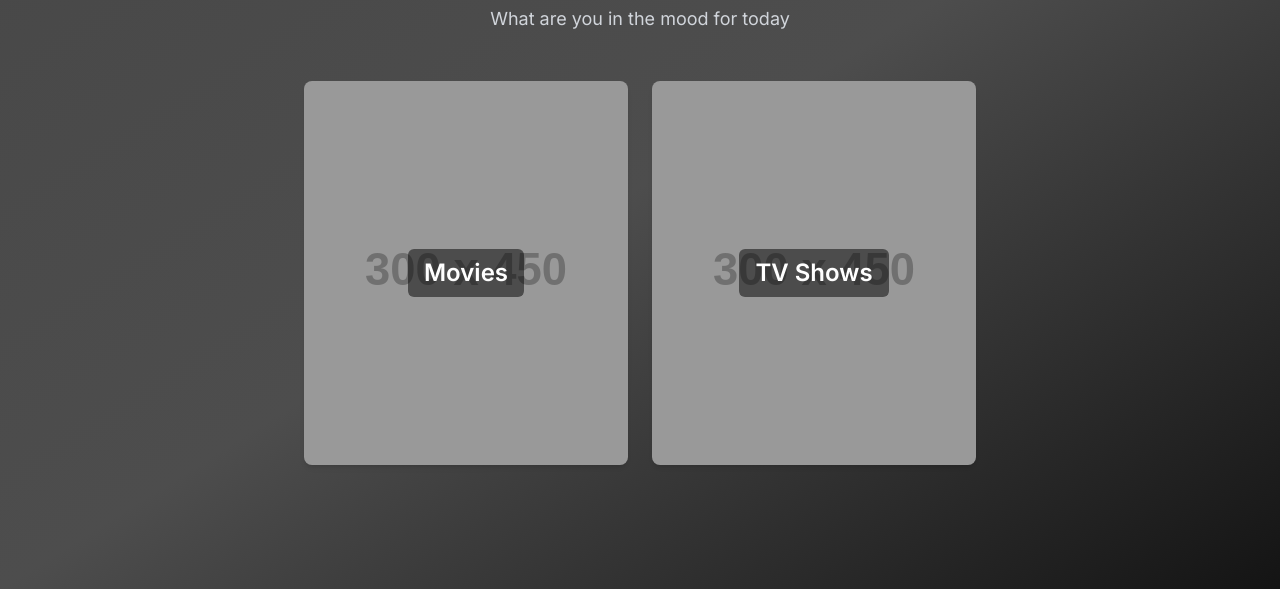
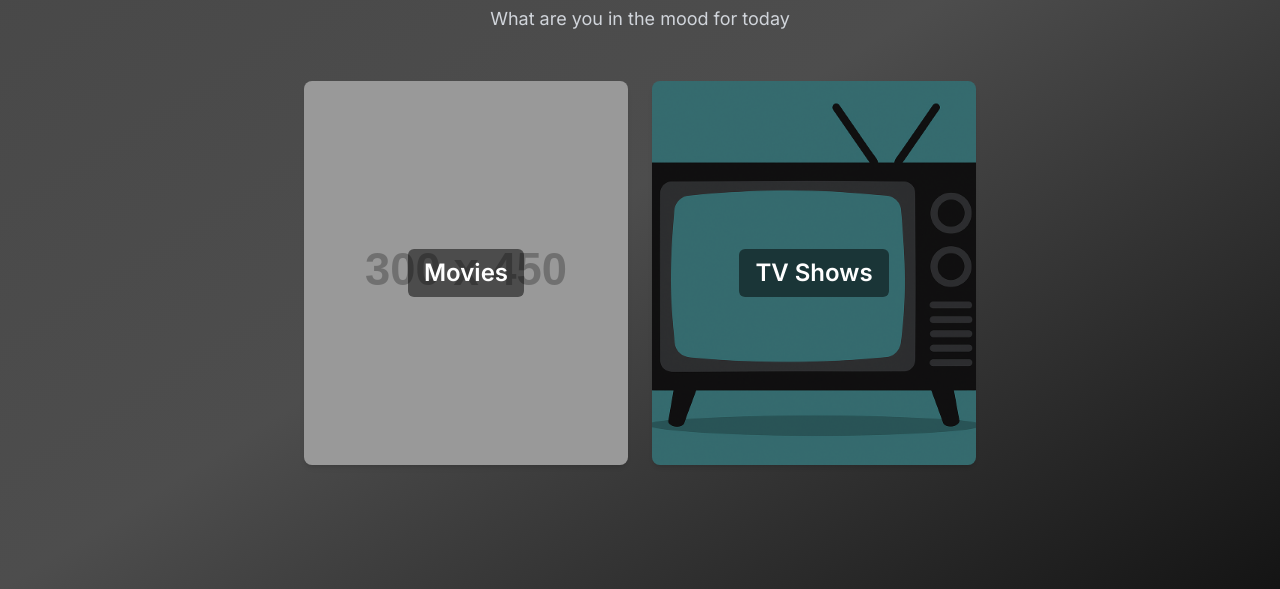
Before and after one commit to Departeding/watchnext, a plain HTML site: page index.html in a window 1280 px wide. Shown: the part 215-804 px from the top of the page. Drawn offline with nearby package versions, Linux system fonts and the light colour scheme; placeholder pictures from the web are drawn by us.

Commit message:
Update index.html

```diff
--- a/index.html
+++ b/index.html
@@ -132,7 +132,7 @@
 
 
             <div id="landing-tv-container" class="relative w-full sm:w-1/2 cursor-pointer transition-transform duration-200 hover:scale-105 group">
-                <img src="https://placehold.co/300x450/14b8a6/ffffff?text=TV+Shows"
+                <img src="TVShow.png"
                      alt="TV show poster collage placeholder"
                      class="w-full h-72 sm:h-80 md:h-96 object-cover rounded-lg shadow-md brightness-75 group-hover:brightness-90 transition-all"
                      onerror="this.onerror=null; this.src='https://placehold.co/300x450/cccccc/666666?text=TV+Error';">
```
